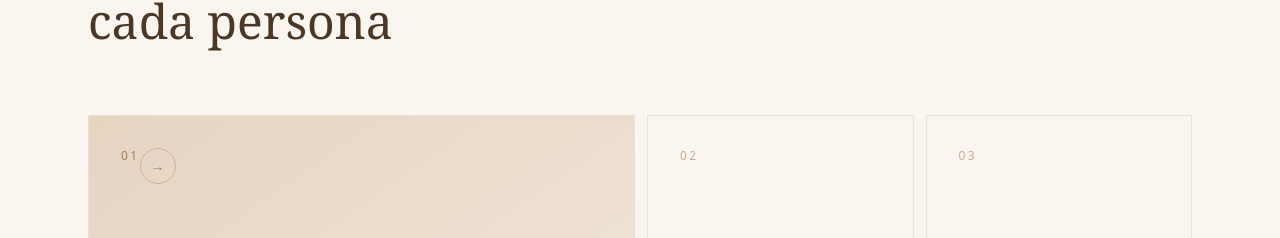
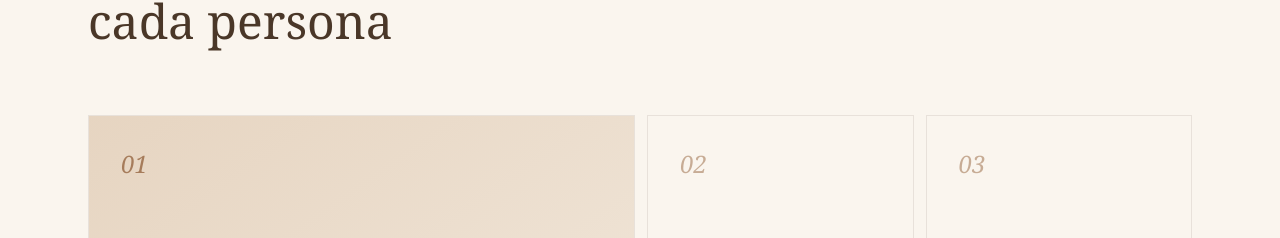
Before and after one commit to sebasss18/psicologia-florina, a Next.js app: page / in a window 1280 px wide. Shown: the part 2929-3167 px from the top of the page. Built offline with nearby package versions, Linux system fonts and the light colour scheme; no server answers.

Commit message:
Cambio en focusPilas

```diff
--- a/components/home/FocusPanels.tsx
+++ b/components/home/FocusPanels.tsx
@@ -47,26 +47,13 @@ export default function FocusPanels({ items }: { items: Item[] }) {
               transition={{ duration: dur(0.8), ease }}
             />
 
-            <span className="relative flex items-start justify-between">
+            <span className="relative flex items-start">
               <motion.span
-                className="text-xs tracking-[0.2em] text-accent"
+                className="font-serif text-2xl italic text-accent"
                 animate={{ opacity: on ? 1 : 0.6 }}
                 transition={{ duration: dur(0.5) }}
               >
                 {String(i + 1).padStart(2, "0")}
-              </motion.span>
-
-              <motion.span
-                aria-hidden="true"
-                className="flex h-9 w-9 items-center justify-center rounded-full border border-accent/40 text-sm text-accent"
-                animate={{
-                  opacity: on ? 1 : 0,
-                  scale: on ? 1 : 0.6,
-                  rotate: on ? 0 : -45,
-                }}
-                transition={{ duration: dur(0.6), ease }}
-              >
-                →
               </motion.span>
             </span>
 
```
